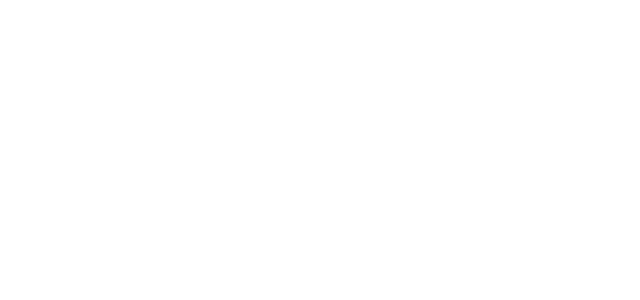
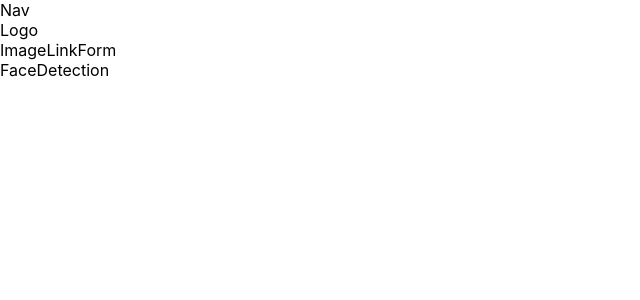
Before and after one commit to Temiloluwa-Onaleye/facerecognitionapp, a React (Create React App) app: page / in a window 1280 px wide. Shown: the top 300 px of the page, without its empty margins (0-640 px from the left). Built offline with nearby package versions, Linux system fonts and the light colour scheme.

Commit message:
setting up components

```diff
--- a/src/App.js
+++ b/src/App.js
@@ -1,7 +1,18 @@
 import "./App.css";
+import FaceDetection from "./components/FaceDetection";
+import ImageLinkForm from "./components/ImageLinkForm";
+import Logo from "./components/Logo";
+import Nav from "./components/Nav";
 
 function App() {
-  return <div className="App"></div>;
+  return (
+    <div className="app">
+      <Nav />
+      <Logo />
+      <ImageLinkForm />
+      <FaceDetection />
+    </div>
+  );
 }
 
 export default App;
--- /dev/null
+++ b/src/components/FaceDetection.js
@@ -0,0 +1,7 @@
+import React from "react";
+
+const FaceDetection = () => {
+  return <div>FaceDetection</div>;
+};
+
+export default FaceDetection;
--- /dev/null
+++ b/src/components/ImageLinkForm.js
@@ -0,0 +1,7 @@
+import React from "react";
+
+const ImageLinkForm = () => {
+  return <div>ImageLinkForm</div>;
+};
+
+export default ImageLinkForm;
--- /dev/null
+++ b/src/components/Logo.js
@@ -0,0 +1,7 @@
+import React from "react";
+
+const Logo = () => {
+  return <div>Logo</div>;
+};
+
+export default Logo;
--- /dev/null
+++ b/src/components/Nav.js
@@ -0,0 +1,7 @@
+import React from "react";
+
+const Nav = () => {
+  return <div>Nav</div>;
+};
+
+export default Nav;
```
